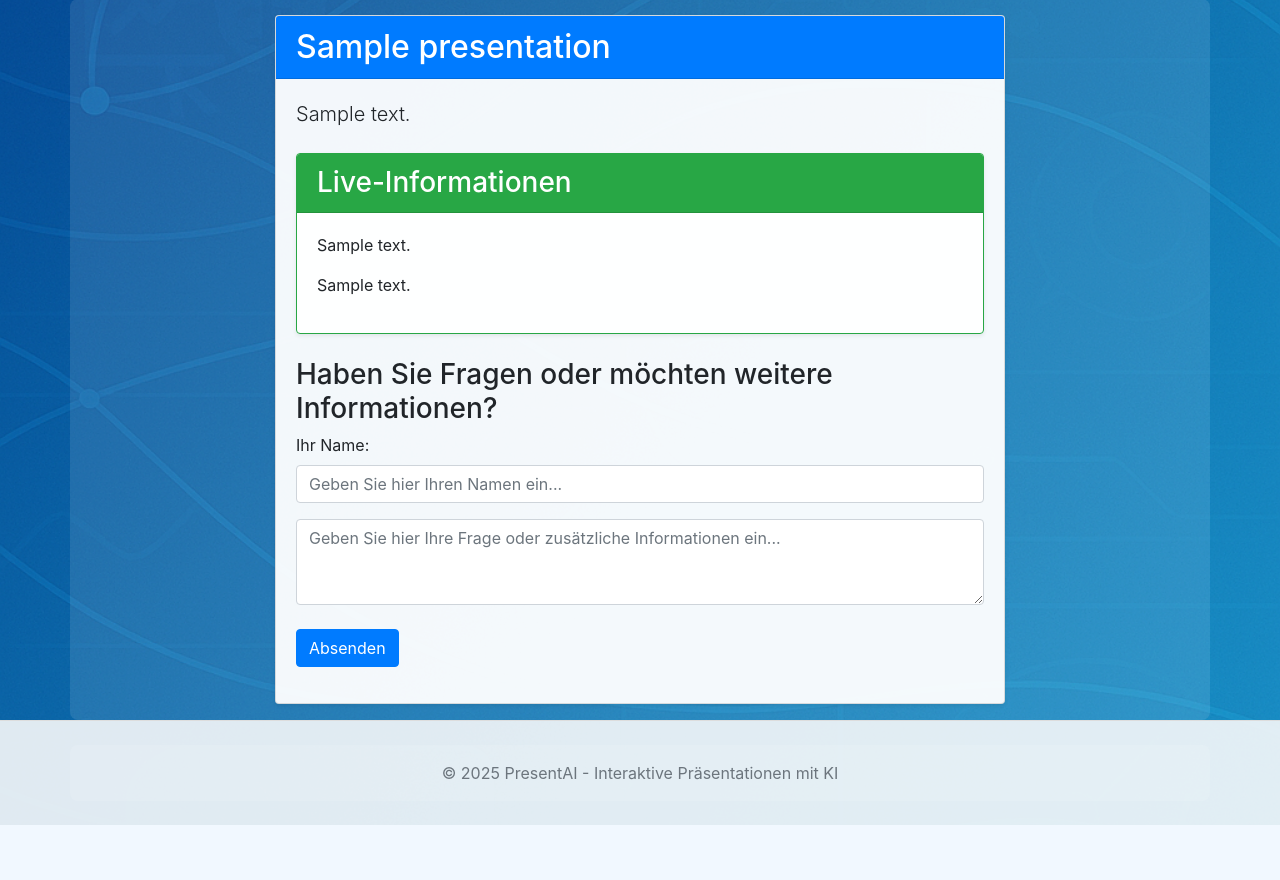
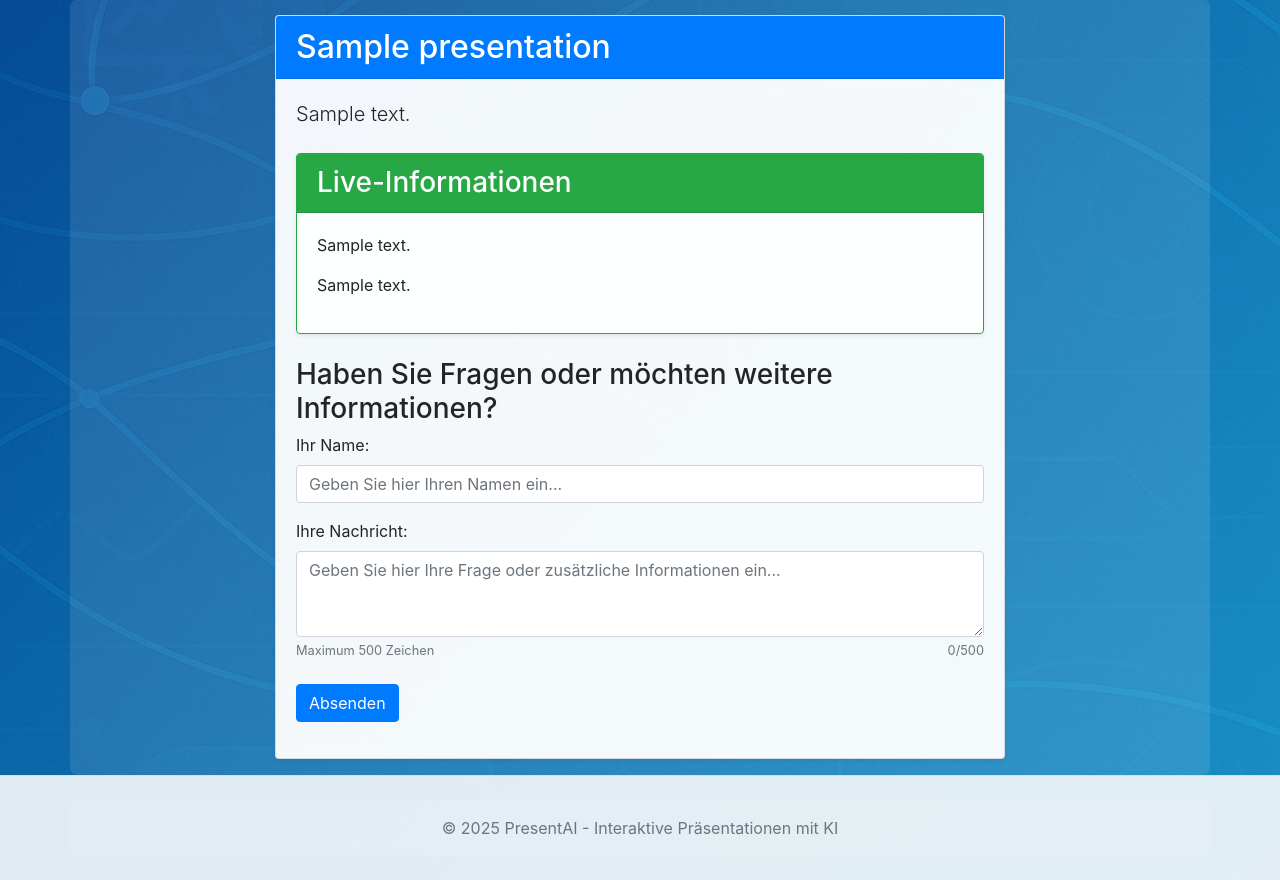
Before and after one commit to DG1001/ConfChat, a Flask app: page /p/000 in a window 1280 px wide. Shown: the part 137-1017 px from the top of the page. Before the commit the page ends 962 px from the top, so only its background shows below. Run offline with Flask 3, Linux system fonts and the light colour scheme; a user stored in the database is signed in; tables that the repository leaves empty hold one stand-in row (values such as "Sample post"); some libraries are stand-ins or nearby versions.

Commit message:
feat(feedback): implement character limit validation for feedback and participant name
This commit introduces backend and frontend validation to enforce character limits on feedback content (500 characters) and participant names (100 characters). The validation ensures that users receive appropriate error messages when inputs exceed these limits.

Additionally, a character counter is added to the feedback input field for improved user experience, providing real-time updates as users type. This enhancement aims to prevent submission errors and enhance user interactions with the feedback form.

```diff
--- a/app.py
+++ b/app.py
@@ -135,7 +135,7 @@ class Presentation(db.Model):
 
 class Feedback(db.Model):
     id = db.Column(db.Integer, primary_key=True)
-    content = db.Column(db.Text, nullable=False)
+    content = db.Column(db.String(500), nullable=False)  # Begrenzt auf 500 Zeichen
     created_at = db.Column(db.DateTime, default=datetime.utcnow)
     presentation_id = db.Column(db.Integer, db.ForeignKey('presentation.id'), nullable=False)
     is_processed = db.Column(db.Boolean, default=False)
@@ -855,10 +855,29 @@ def submit_feedback(access_code):
     feedback_content = request.form.get('feedback')
     participant_name = request.form.get('participant_name')
 
+    # Backend-Validierung für Zeichenlänge
+    if not feedback_content or not feedback_content.strip():
+        return jsonify({
+            'success': False,
+            'error': 'Feedback-Inhalt ist erforderlich'
+        }), 400
+
+    if len(feedback_content) > 500:
+        return jsonify({
+            'success': False,
+            'error': 'Feedback ist zu lang (maximum 500 Zeichen)'
+        }), 400
+
+    if participant_name and len(participant_name) > 100:
+        return jsonify({
+            'success': False,
+            'error': 'Name ist zu lang (maximum 100 Zeichen)'
+        }), 400
+
     feedback = Feedback(
-        content=feedback_content,
+        content=feedback_content.strip(),
         presentation_id=presentation.id,
-        participant_name=participant_name
+        participant_name=participant_name.strip() if participant_name else None
     )
 
     db.session.add(feedback)
--- a/templates/public_view.html
+++ b/templates/public_view.html
@@ -38,11 +38,17 @@
                             <div class="form-group mb-3">
                                 <label for="participantName" class="form-label">Ihr Name:</label>
                                 <input type="text" class="form-control" id="participantName"
-                                    placeholder="Geben Sie hier Ihren Namen ein...">
+                                    placeholder="Geben Sie hier Ihren Namen ein..." maxlength="100">
                             </div>
                             <div class="form-group">
+                                <label for="feedbackContent" class="form-label">Ihre Nachricht:</label>
                                 <textarea class="form-control" id="feedbackContent" rows="3"
-                                    placeholder="Geben Sie hier Ihre Frage oder zusätzliche Informationen ein..."></textarea>
+                                    placeholder="Geben Sie hier Ihre Frage oder zusätzliche Informationen ein..."
+                                    maxlength="500"></textarea>
+                                <div class="d-flex justify-content-between">
+                                    <small class="form-text text-muted">Maximum 500 Zeichen</small>
+                                    <small id="charCount" class="form-text text-muted">0/500</small>
+                                </div>
                             </div>
                             <button type="submit" class="btn btn-primary mt-2">Absenden</button>
                         </form>
@@ -63,6 +69,31 @@ document.addEventListener('DOMContentLoaded', function() {
     if (savedName) {
         document.getElementById('participantName').value = savedName;
     }
+
+    // Character counter for feedback content
+    const feedbackContent = document.getElementById('feedbackContent');
+    const charCount = document.getElementById('charCount');
+
+    function updateCharCount() {
+        const currentLength = feedbackContent.value.length;
+        charCount.textContent = currentLength + '/500';
+
+        if (currentLength > 450) {
+            charCount.classList.add('text-warning');
+        } else {
+            charCount.classList.remove('text-warning');
+        }
+
+        if (currentLength >= 500) {
+            charCount.classList.add('text-danger');
+            charCount.classList.remove('text-warning');
+        } else {
+            charCount.classList.remove('text-danger');
+        }
+    }
+
+    feedbackContent.addEventListener('input', updateCharCount);
+    updateCharCount(); // Initial count
 
     {% if presentation.live_info_visible %}
     // Live-Info laden und regelmäßig aktualisieren
@@ -96,9 +127,20 @@ document.getElementById('feedbackForm').addEventListener('submit', function(e) {
     const feedbackContent = document.getElementById('feedbackContent').value;
     const participantName = document.getElementById('participantName').value;
 
-    if (!feedbackContent.trim()) return;
+    if (!feedbackContent.trim()) {
+        alert('Bitte geben Sie eine Nachricht ein.');
+        return;
+    }
+    if (feedbackContent.length > 500) {
+        alert('Die Nachricht ist zu lang. Maximum 500 Zeichen erlaubt.');
+        return;
+    }
     if (!participantName.trim()) {
         alert('Bitte geben Sie Ihren Namen ein.');
+        return;
+    }
+    if (participantName.length > 100) {
+        alert('Der Name ist zu lang. Maximum 100 Zeichen erlaubt.');
         return;
     }
 
@@ -121,11 +163,14 @@ document.getElementById('feedbackForm').addEventListener('submit', function(e) {
     .then(data => {
         if (data.success) {
             document.getElementById('feedbackContent').value = '';
+            updateCharCount(); // Character counter zurücksetzen
             const successAlert = document.getElementById('feedback-success');
             successAlert.classList.remove('d-none');
             setTimeout(() => {
                 successAlert.classList.add('d-none');
             }, 3000);
+        } else {
+            alert('Fehler: ' + (data.error || 'Unbekannter Fehler'));
         }
     })
     .catch(error => {
```
